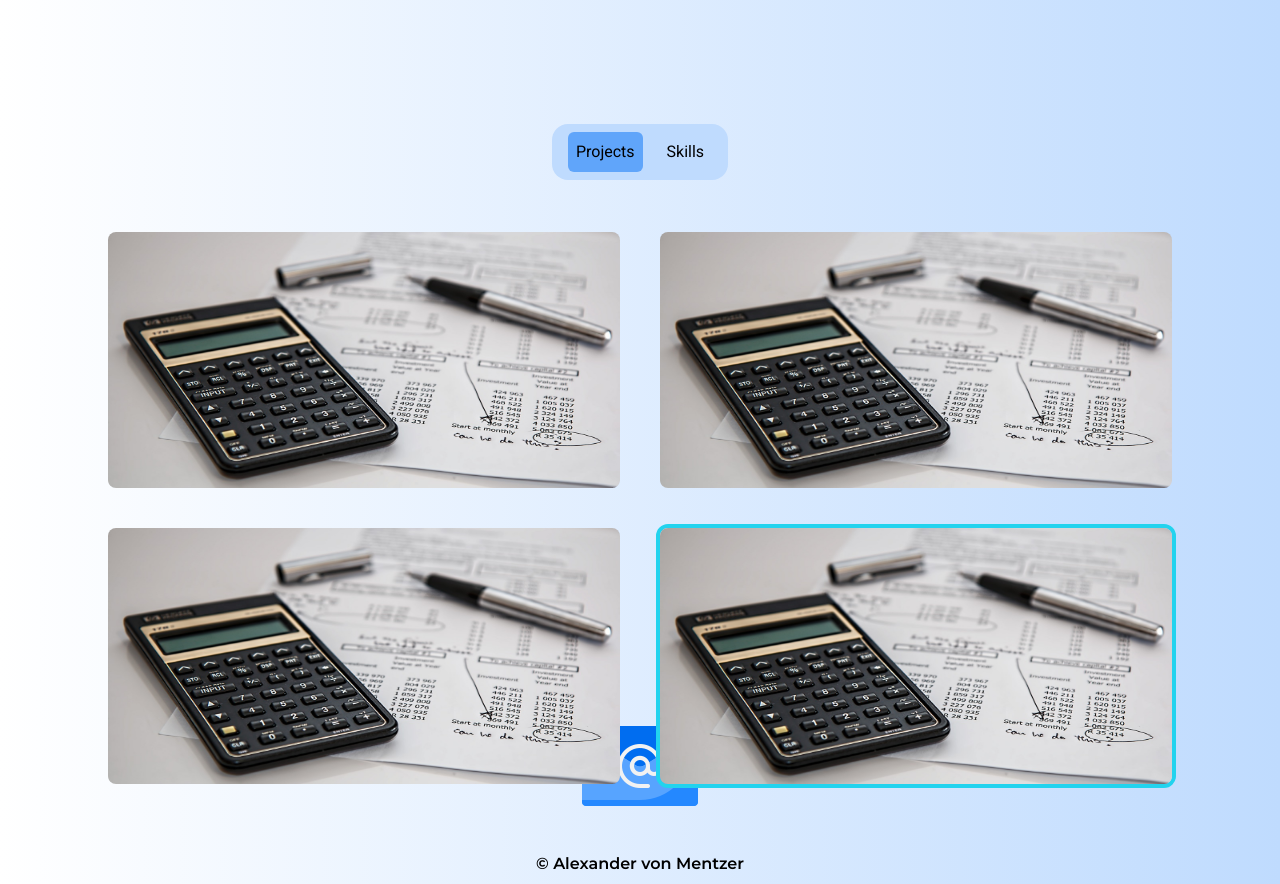
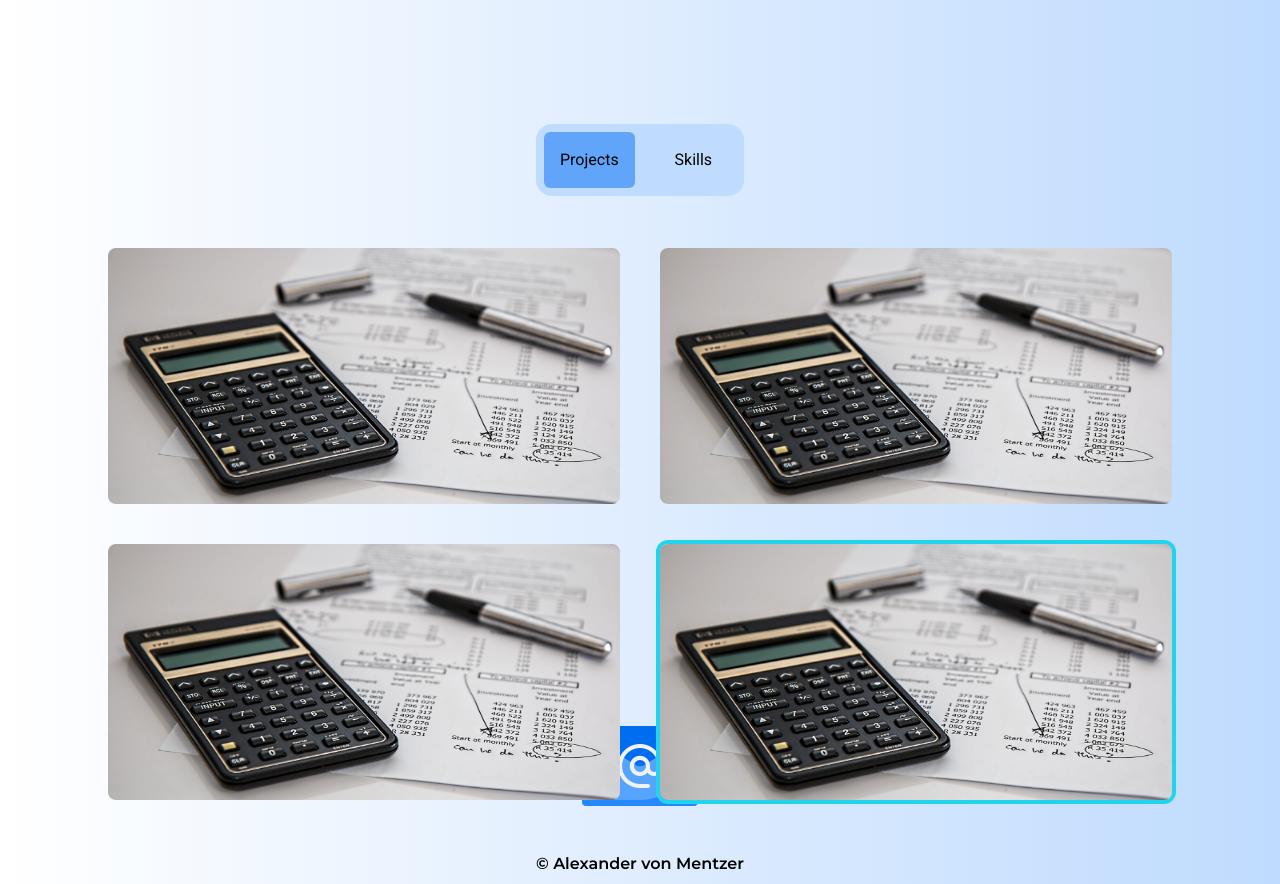
Before and after one commit to avmentzer/avmentzer.github.io, a website: page index.html in a window 1280 px wide. Shown: the part 860-1744 px from the top of the page. Drawn offline with Linux system fonts and the light colour scheme.

Commit message:
more updates

```diff
--- a/app.js
+++ b/app.js
@@ -75,5 +75,4 @@ contactDiv.addEventListener('click', () => {
 
 closeDialogButton.addEventListener('click', () => {
     contactDialog.close()
-    window.document.reload()
 })
--- a/index.html
+++ b/index.html
@@ -37,10 +37,10 @@
     <!-- Projects/Skills Section -->
     <main class="md:h-[70vh]">
         <div class="mainOuterContainer font-roboto" id="main">
-            <div class="bg-blue-200 w-44 h-14 mx-auto flex place-content-center rounded-2xl mb-12">
-                <button class="bg-blue-400 rounded-md w-18 h-10 m-2 p-2 transition duration-500 ease-in-out"
+            <div class="bg-blue-200 w-52 h-16 mx-auto flex place-content-center rounded-2xl mb-12">
+                <button class="bg-blue-400 rounded-md w-24 h-14 m-2 p-4 transition duration-500 ease-in-out"
                     id="projectButton">Projects</button>
-                <button class="rounded-md w-18 h-10 m-2 p-2 transition duration-300 ease-in-out"
+                <button class="rounded-md w-24 h-14 m-2 p-4 transition duration-300 ease-in-out"
                     id="skillButton">Skills</button>
             </div>
             <!-- Section Projects -->
```
Also changed, not shown: dist/output.css.
